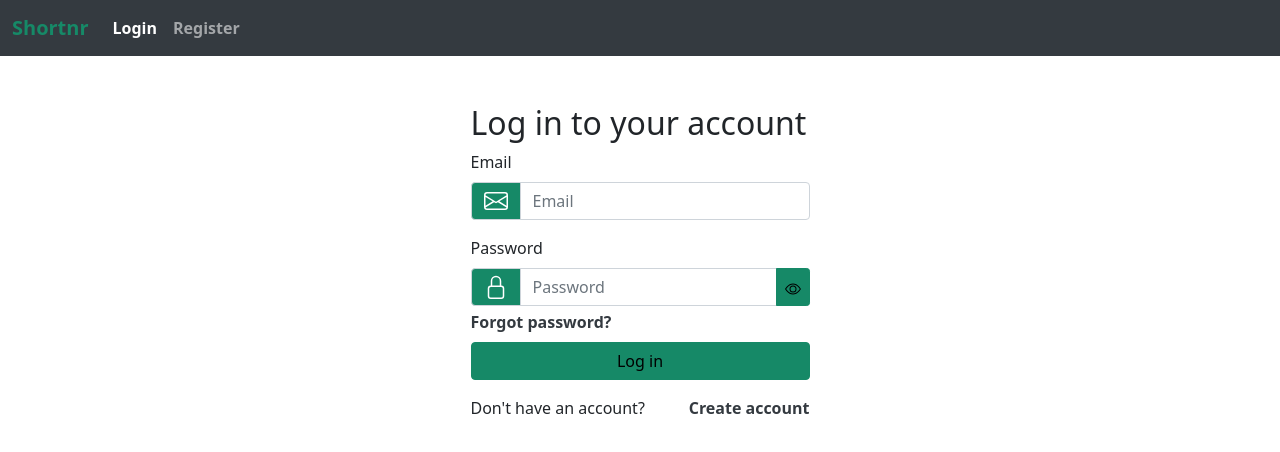
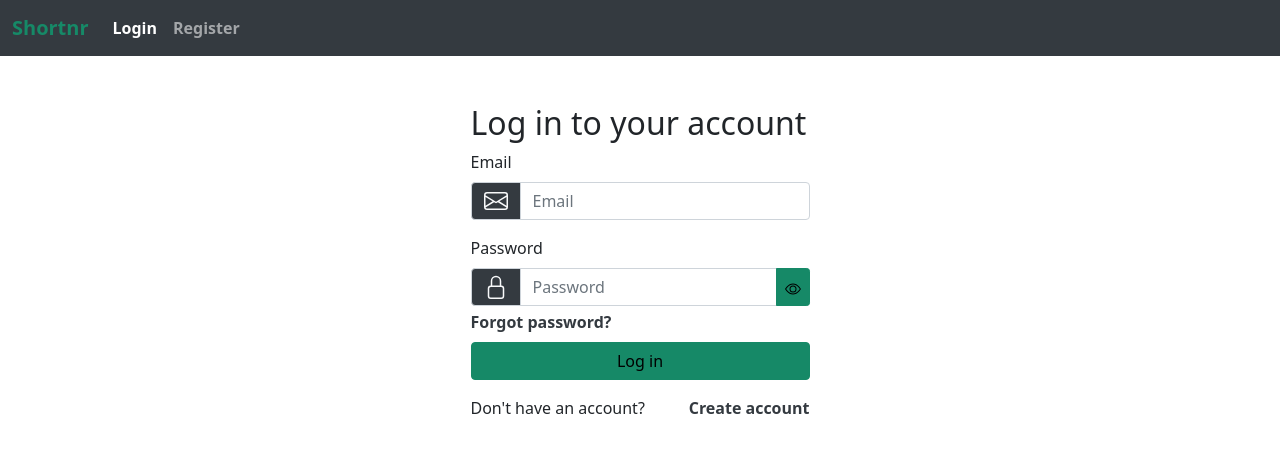
Before and after one commit to laytan/shortnr, a Vue app in the folder client/: page /#/ in a window 1280 px wide. Shown: the top 452 px of the page. Built offline with nearby package versions, Linux system fonts and the light colour scheme.

Commit message:
make input group color secondary so it is not shown like it is clickable

```diff
--- a/client/src/components/forms/Email.vue
+++ b/client/src/components/forms/Email.vue
@@ -2,7 +2,7 @@
   <div>
     <label for="email" class="form-label sr-only">Email</label>
     <div class="input-group">
-      <span class="input-group-text bg-primary text-white">
+      <span class="input-group-text bg-secondary text-light">
         <Icon icon="envelope" />
       </span>
       <input
--- a/client/src/components/forms/Password.vue
+++ b/client/src/components/forms/Password.vue
@@ -2,7 +2,7 @@
   <div>
     <label for="password" class="form-label sr-only">Password</label>
     <div class="input-group mb-1">
-      <span class="input-group-text bg-primary text-white">
+      <span class="input-group-text bg-secondary text-light">
         <Icon icon="lock"/>
       </span>
       <input
```
